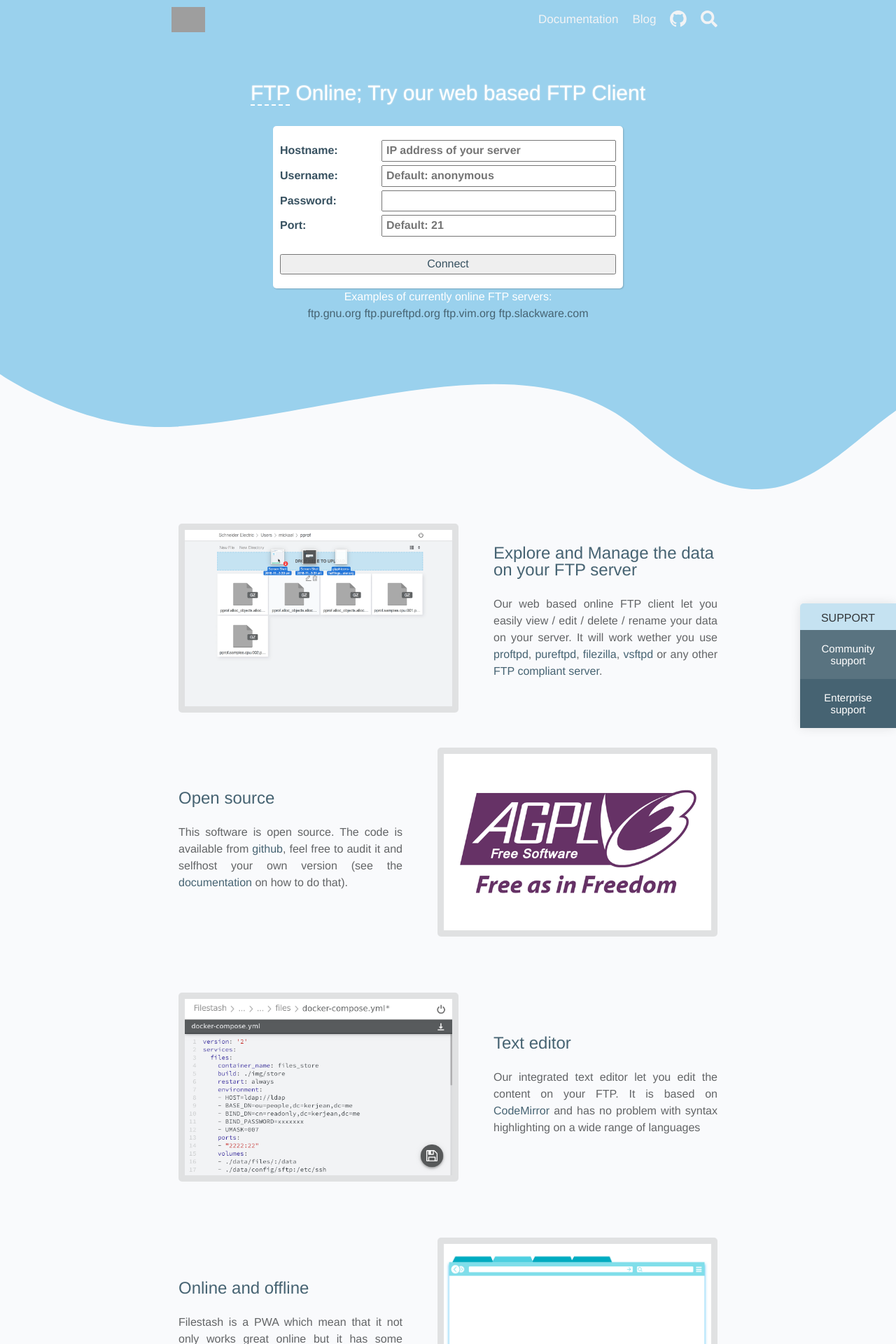
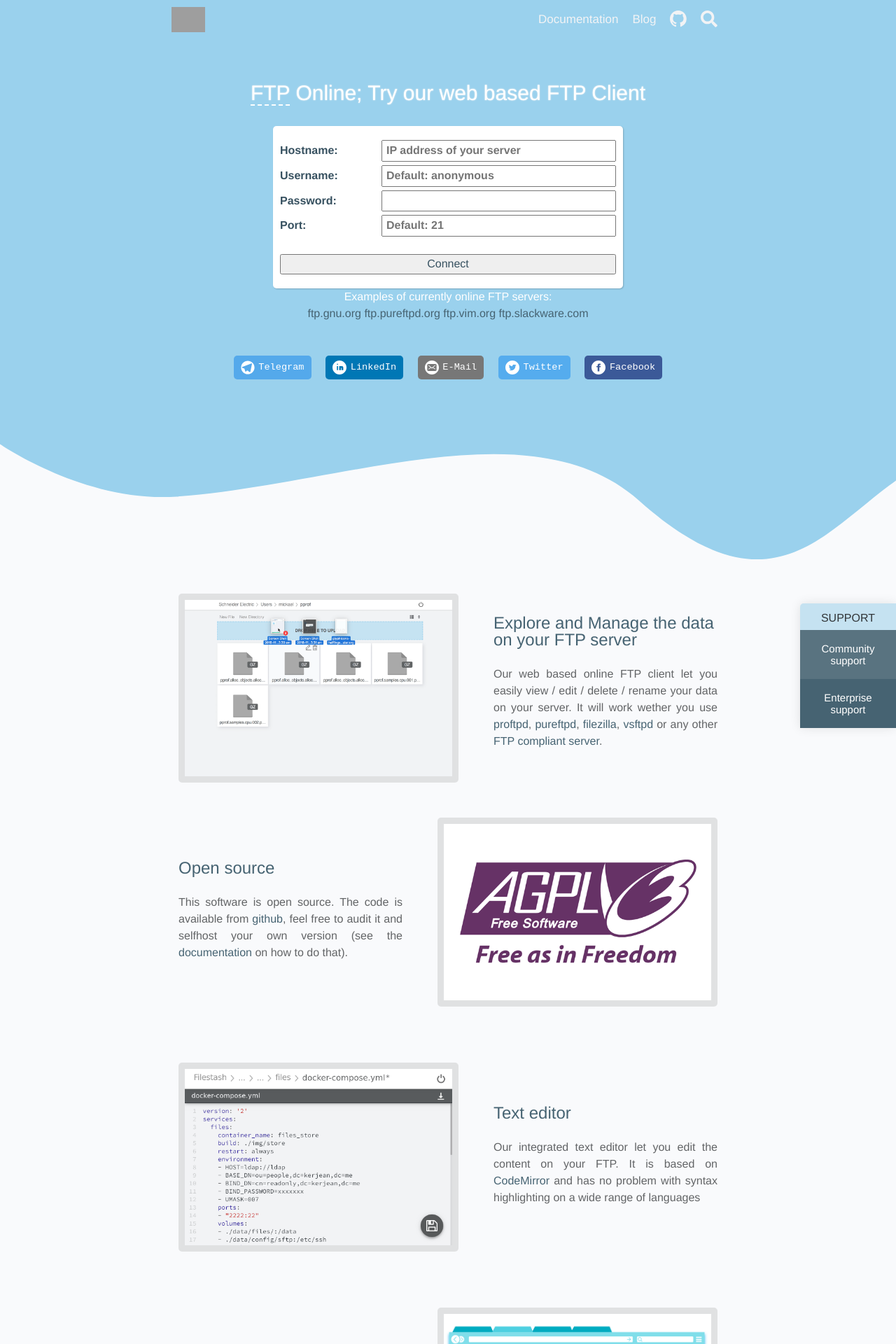
Before and after one commit to mickael-kerjean/filestash-website, a Jekyll site: the page built from _posts/2019-11-26-ftp-web-client.html, in a window 1280 px wide. Shown: the top 1920 px of the page at 70% size. Built offline with Jekyll 4.4.1, drawn with Linux system fonts in a browser that asks for light colours; nearby versions of some CDN libraries; library files that are not in the unit come from our copies; comment, search, counter and statistics services are not loaded; grey boxes are pictures that could not be loaded.

Commit message:
add (social): social buttons

```diff
--- /dev/null
+++ b/_includes/share.html
@@ -0,0 +1,85 @@
+<div class="share_buttons">
+
+  <a class="resp-sharing-button__link" href="https://telegram.me/share/url?text=&amp;url=https%3A%2F%2Fwww.filestash.app" target="_blank" rel="noopener" aria-label="Telegram">
+    <div class="resp-sharing-button resp-sharing-button--telegram resp-sharing-button--medium"><div aria-hidden="true" class="resp-sharing-button__icon resp-sharing-button__icon--solidcircle">
+        <svg xmlns="http://www.w3.org/2000/svg" viewBox="0 0 24 24"><path d="M12 23.5c6.35 0 11.5-5.15 11.5-11.5S18.35.5 12 .5.5 5.65.5 12 5.65 23.5 12 23.5zM2.505 11.053c-.31.118-.505.738-.505.738s.203.62.513.737l3.636 1.355 1.417 4.557a.787.787 0 0 0 1.25.375l2.115-1.72a.29.29 0 0 1 .353-.01L15.1 19.85a.786.786 0 0 0 .746.095.786.786 0 0 0 .487-.573l2.793-13.426a.787.787 0 0 0-1.054-.893l-15.568 6z" fill-rule="evenodd"/></svg></div>Telegram</div>
+  </a>
+
+  <a class="resp-sharing-button__link" href="https://www.linkedin.com/shareArticle?mini=true&amp;url=https%3A%2F%2Fwww.filestash.app&amp;title=&amp;summary=&amp;source=https%3A%2F%2Fwww.filestash.app" target="_blank" rel="noopener" aria-label="LinkedIn">
+    <div class="resp-sharing-button resp-sharing-button--linkedin resp-sharing-button--medium"><div aria-hidden="true" class="resp-sharing-button__icon resp-sharing-button__icon--solidcircle">
+        <svg version="1.1" x="0px" y="0px" width="24px" height="24px" viewBox="0 0 24 24" enable-background="new 0 0 24 24" xml:space="preserve">
+          <path d="M12,0C5.383,0,0,5.383,0,12s5.383,12,12,12s12-5.383,12-12S18.617,0,12,0z M9.5,16.5h-2v-7h2V16.5z M8.5,7.5 c-0.553,0-1-0.448-1-1c0-0.552,0.447-1,1-1s1,0.448,1,1C9.5,7.052,9.053,7.5,8.5,7.5z M18.5,16.5h-3V13c0-0.277-0.225-0.5-0.5-0.5 c-0.276,0-0.5,0.223-0.5,0.5v3.5h-3c0,0,0.031-6.478,0-7h3v0.835c0,0,0.457-0.753,1.707-0.753c1.55,0,2.293,1.12,2.293,3.296V16.5z" />
+      </svg></div>LinkedIn</div>
+  </a>
+
+  <a class="resp-sharing-button__link" href="mailto:?subject=&amp;body=https%3A%2F%2Fwww.filestash.app" target="_self" rel="noopener" aria-label="E-Mail">
+    <div class="resp-sharing-button resp-sharing-button--email resp-sharing-button--medium"><div aria-hidden="true" class="resp-sharing-button__icon resp-sharing-button__icon--solidcircle">
+        <svg xmlns="http://www.w3.org/2000/svg" viewBox="0 0 24 24"><path d="M12 0C5.38 0 0 5.38 0 12s5.38 12 12 12 12-5.38 12-12S18.62 0 12 0zm8 16c0 1.1-.9 2-2 2H6c-1.1 0-2-.9-2-2V8c0-1.1.9-2 2-2h12c1.1 0 2 .9 2 2v8z"/><path d="M17.9 8.18c-.2-.2-.5-.24-.72-.07L12 12.38 6.82 8.1c-.22-.16-.53-.13-.7.08s-.15.53.06.7l3.62 2.97-3.57 2.23c-.23.14-.3.45-.15.7.1.14.25.22.42.22.1 0 .18-.02.27-.08l3.85-2.4 1.06.87c.1.04.2.1.32.1s.23-.06.32-.1l1.06-.9 3.86 2.4c.08.06.17.1.26.1.17 0 .33-.1.42-.25.15-.24.08-.55-.15-.7l-3.57-2.22 3.62-2.96c.2-.2.24-.5.07-.72z"/></svg></div>E-Mail</div>
+  </a>
+
+
+  <a class="resp-sharing-button__link" href="https://twitter.com/intent/tweet/?text=&amp;url=https%3A%2F%2Fwww.filestash.app" target="_blank" rel="noopener" aria-label="Twitter">
+    <div class="resp-sharing-button resp-sharing-button--twitter resp-sharing-button--medium"><div aria-hidden="true" class="resp-sharing-button__icon resp-sharing-button__icon--solidcircle">
+        <svg xmlns="http://www.w3.org/2000/svg" viewBox="0 0 24 24"><path d="M12 0C5.38 0 0 5.38 0 12s5.38 12 12 12 12-5.38 12-12S18.62 0 12 0zm5.26 9.38v.34c0 3.48-2.64 7.5-7.48 7.5-1.48 0-2.87-.44-4.03-1.2 1.37.17 2.77-.2 3.9-1.08-1.16-.02-2.13-.78-2.46-1.83.38.1.8.07 1.17-.03-1.2-.24-2.1-1.3-2.1-2.58v-.05c.35.2.75.32 1.18.33-.7-.47-1.17-1.28-1.17-2.2 0-.47.13-.92.36-1.3C7.94 8.85 9.88 9.9 12.06 10c-.04-.2-.06-.4-.06-.6 0-1.46 1.18-2.63 2.63-2.63.76 0 1.44.3 1.92.82.6-.12 1.95-.27 1.95-.27-.35.53-.72 1.66-1.24 2.04z"/></svg></div>Twitter</div>
+  </a>
+
+  <a class="resp-sharing-button__link" href="https://facebook.com/sharer/sharer.php?u=https%3A%2F%2Fwww.filestash.app" target="_blank" rel="noopener" aria-label="Facebook">
+    <div class="resp-sharing-button resp-sharing-button--facebook resp-sharing-button--medium"><div aria-hidden="true" class="resp-sharing-button__icon resp-sharing-button__icon--solidcircle">
+        <svg xmlns="http://www.w3.org/2000/svg" viewBox="0 0 24 24"><path d="M12 0C5.38 0 0 5.38 0 12s5.38 12 12 12 12-5.38 12-12S18.62 0 12 0zm3.6 11.5h-2.1v7h-3v-7h-2v-2h2V8.34c0-1.1.35-2.82 2.65-2.82h2.35v2.3h-1.4c-.25 0-.6.13-.6.66V9.5h2.34l-.24 2z"/></svg></div>Facebook</div>
+  </a>
+
+
+  <style>
+    .share_buttons{ margin-top: 40px; margin-bottom: 10px; }
+    .share_buttons a:hover{ color: inherit; }
+
+    .resp-sharing-button__link, .resp-sharing-button__icon { display: inline-block }
+    .resp-sharing-button__link { text-decoration: none; color: #fff; margin: 0.5em }
+    .resp-sharing-button { font-size: 0.85em; border-radius: 5px; transition: 25ms ease-out; padding: 0.5em 0.75em; font-family: monospace; }
+    .resp-sharing-button__icon svg { width: 20px; height: 20px; margin-right: 0.4em; vertical-align: top; }
+    .resp-sharing-button--small svg { margin: 0; vertical-align: middle }
+    .resp-sharing-button__icon { stroke: #fff; fill: none }
+    .resp-sharing-button__icon--solid, .resp-sharing-button__icon--solidcircle { fill: #fff; stroke: none }
+    .resp-sharing-button--twitter { background-color: #55acee; }
+    .resp-sharing-button--twitter:hover { background-color: #2795e9; }
+    .resp-sharing-button--facebook { background-color: #3b5998; }
+    .resp-sharing-button--facebook:hover { background-color: #2d4373; }
+    .resp-sharing-button--google { background-color: #dd4b39; }
+    .resp-sharing-button--google:hover { background-color: #c23321; }
+    .resp-sharing-button--linkedin { background-color: #0077b5; }
+    .resp-sharing-button--linkedin:hover { background-color: #046293; }
+    .resp-sharing-button--email { background-color: #777; }
+    .resp-sharing-button--email:hover { background-color: #5e5e5e; }
+    .resp-sharing-button--facebook { background-color: #3b5998; border-color: #3b5998; }
+    .resp-sharing-button--facebook:hover, .resp-sharing-button--facebook:active { background-color: #2d4373; border-color: #2d4373; }
+    .resp-sharing-button--twitter { background-color: #55acee; border-color: #55acee; }
+    .resp-sharing-button--twitter:hover, .resp-sharing-button--twitter:active { background-color: #2795e9; border-color: #2795e9; }
+    .resp-sharing-button--email { background-color: #777777; border-color: #777777; }
+    .resp-sharing-button--email:hover, .resp-sharing-button--email:active { background-color: #5e5e5e; border-color: #5e5e5e; }
+    .resp-sharing-button--linkedin { background-color: #0077b5; border-color: #0077b5; }
+    .resp-sharing-button--linkedin:hover, .resp-sharing-button--linkedin:active { background-color: #046293; border-color: #046293; }
+    .resp-sharing-button--telegram { background-color: #54A9EB; }
+    .resp-sharing-button--telegram:hover { background-color: #4B97D1;}
+  </style>
+
+  <script>
+    window.addEventListener("DOMContentLoaded", function(){
+        var title = encodeURIComponent(document.title),
+            description = encodeURIComponent(document.querySelector("meta[name='description']").getAttribute("content")),
+            url = encodeURIComponent(location.href),
+            $links = document.querySelectorAll(".share_buttons a");
+
+        var links = {
+            "Telegram": "https://telegram.me/share/url?text=" + title + "&url=" + url,
+            "LinkedIn": "https://www.linkedin.com/shareArticle?mini=true&url=" + url + "&title=" + title + "&summary=" + description + "&source=LinkedIn",
+            "E-Mail": "mailto:?subject=" + title + "&body=" + url,
+            "Twitter": "https://twitter.com/intent/tweet/?text=" + title + "&url=" + url,
+            "Facebook": "https://facebook.com/sharer/sharer.php?u=" + url
+        };
+        for(var i=0; i<$links.length; i++){
+            url = links[$links[i].getAttribute("aria-label")];
+            if(url != undefined) $links[i].setAttribute("href", url);
+        }
+    });
+  </script>
+</div>
--- a/_posts/2019-11-21-s3-browser.html
+++ b/_posts/2019-11-21-s3-browser.html
@@ -78,6 +78,7 @@
       </p>
     </div>
   </div>
+  {% include share.html %}
 </div>
 <div class="waveshape"></div>
 
--- a/_posts/2019-11-26-ftp-web-client.html
+++ b/_posts/2019-11-26-ftp-web-client.html
@@ -49,8 +49,10 @@
       </p>
     </div>
   </div>
+  {% include share.html %}
 </div>
 <div class="waveshape"></div>
+
 
 <div id="features">
   <div class="container">
```
